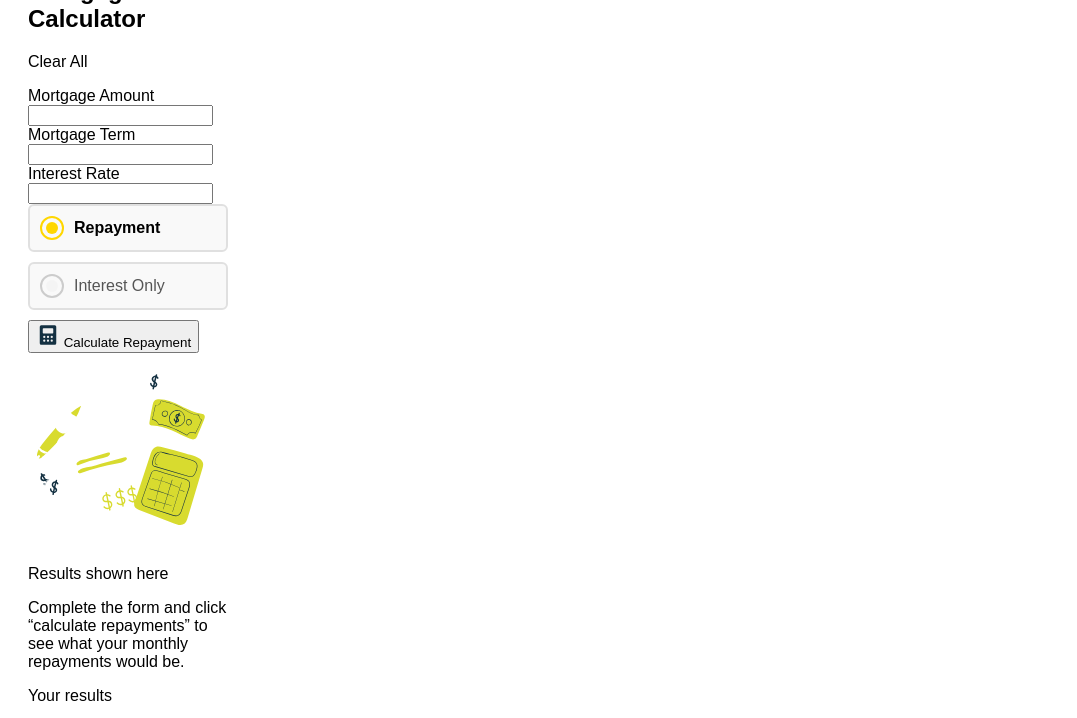
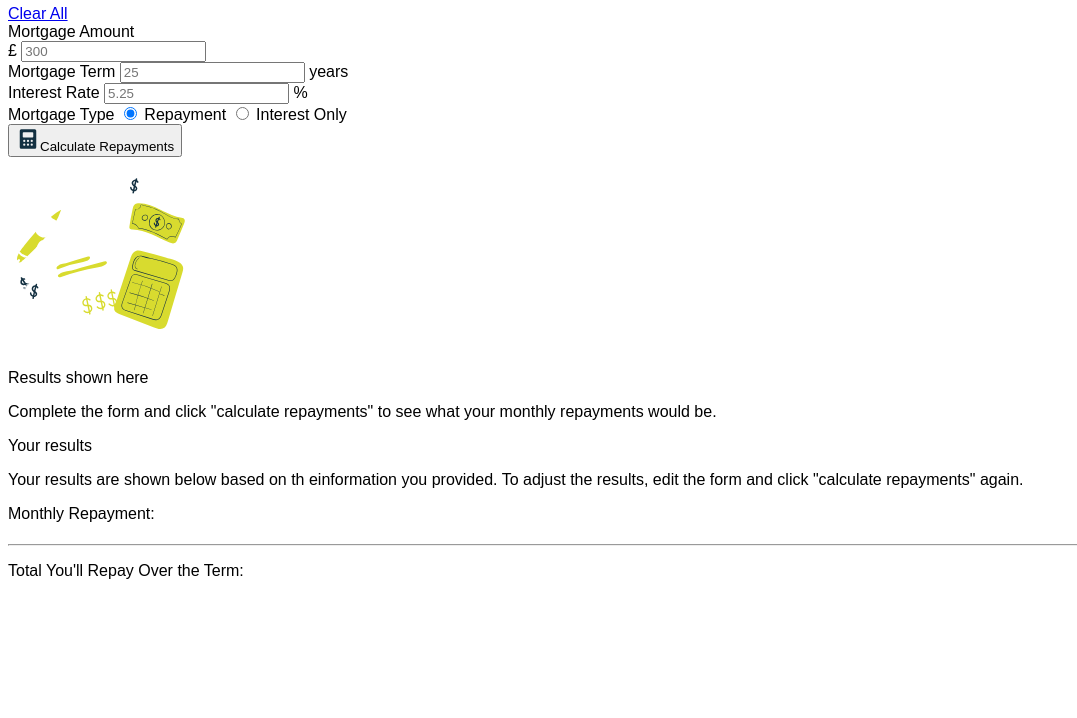
Before and after one commit to parv68/mortgage-repayment-calculator, a plain HTML site: page index.html in a window 1280 px wide. Shown: the part 63-781 px from the top of the page, without its empty margins (0-1077 px from the left). Drawn offline with Linux system fonts and the light colour scheme.

Commit message:
html file

```diff
--- a/index.html
+++ b/index.html
@@ -3,74 +3,77 @@
 <head>
     <meta charset="UTF-8">
     <meta name="viewport" content="width=device-width, initial-scale=1.0">
+    <title>Mortgage Calculator</title>
     <link rel="stylesheet" href="style.css">
-  <title>Mortgage repayment calculator</title>
-
-  <style>
-    .attribution { font-size: 11px; text-align: center; }
-    .attribution a { color: hsl(228, 45%, 44%); }
-  </style>
 </head>
 <body>
-
-  <div class="mortgage-container">
-    <!-- left part -->
-    <div class="left">
+    <div class="container">
+      <!-- Left Section -->
+      <div class="left-section">
+        <div class="header">
           <h2>Mortgage Calculator</h2>
-      <p>Clear All</p>
-      <label for="mortgage-amount">Mortgage Amount</label>
-      <br>
-      <input type="number" id="mortgage-amount">
-      <br>
-      <label for="years">Mortgage Term</label>
-      <br>
-      <input type="number" id="years">
-      <br>
-      <label for="interest-rate">Interest Rate</label>
-      <br>
-      <input type="number" id="interest-rate">
-      <br>
-      <label class="mortgage-option">
-        <input type="radio" name="mortgage" checked>
-        <span class="radio-custom"></span>
-        <span class="label-text">Repayment</span>
-      </label>
-
-      <label class="mortgage-option">
-        <input type="radio" name="mortgage">
-        <span class="radio-custom"></span>
-        <span class="label-text">Interest Only</span>
-      </label>
-      <button><img src="icon-calculator.svg" alt=""> Calculate Repayment</button>
+          <a href="#" class="clear-all">Clear All</a>
         </div>
 
-    <!-- right part -->
-    <div class="right">
-      <!-- Empty results start -->
-      <div class="right-empty">
-        <img src="illustration-empty.svg">
+        <div class="form-group">
+          <label for="mortgage-amount">Mortgage Amount</label>
+          <div class="input-container">
+            <span class="currency-symbol">£</span>
+            <input type="text" id="mortgage-amount" placeholder="300">
+          </div>
+        </div>
+
+        <div class="form-group two-columns">
+          <div>
+            <label for="mortgage-term">Mortgage Term</label>
+            <input type="text" id="mortgage-term" placeholder="25">
+            <span class="unit">years</span>
+          </div>
+          <div>
+            <label for="interest-rate">Interest Rate</label>
+            <input type="text" id="interest-rate" placeholder="5.25">
+            <span class="unit">%</span>
+          </div>
+        </div>
+
+        <div class="form-group">
+          <label>Mortgage Type</label>
+          <label class="radio-option">
+                    <input type="radio" name="mortgage-type" checked>
+                    <span class="custom-radio"></span>
+                    Repayment
+          </label>
+          <label class="radio-option">
+          <input type="radio" name="mortgage-type">
+          <span class="custom-radio"></span>
+          Interest Only
+          </label>
+        </div>
+
+        <button class="calculate-btn"> <img src="icon-calculator.svg" alt="">Calculate Repayments</button>
+      </div>
+
+      <!-- Right Section -->
+
+      <div class="right-section">
+        <!-- Right empty -->
+        <div class="results-placeholder">
+          <img src="illustration-empty.svg" alt="">
           <p>Results shown here</p>
-        <p>Complete the form and click “calculate repayments” to see what
-        your monthly repayments would be.</p>
+          <p>Complete the form and click "calculate repayments" to see what your monthly repayments would be.</p>
         </div>
-      <!-- Empty results end -->
-       <!-- Completed results start -->
-      <div class="right-results">
+        <div class="right-result">
           <p>Your results</p>
-        <p>Your results are shown below based on the information you provided.
-        To adjust the results, edit the form and click “calculate repayments” again.</p>
-        <div class="result">
-          <p>Your monthly repayments</p>
+          <p>Your results are shown below based on th einformation you provided. To adjust the results, edit the form and click "calculate repayments" again.</p>
+          <div class="amount-result">
+            <p>Monthly Repayment:</p>
             <h1></h1>
             <hr>
-          <p>Total you'll repay over the term</p>
-          <h3></h3>
+            <p>Total You'll Repay Over the Term:</p>
+            <p></p>
           </div>
         </div>
-        <!-- Completed results end -->
       </div>
-
-
     </div>
 </body>
 </html>
```
Lines whose indentation alone changed are shown as unchanged.
